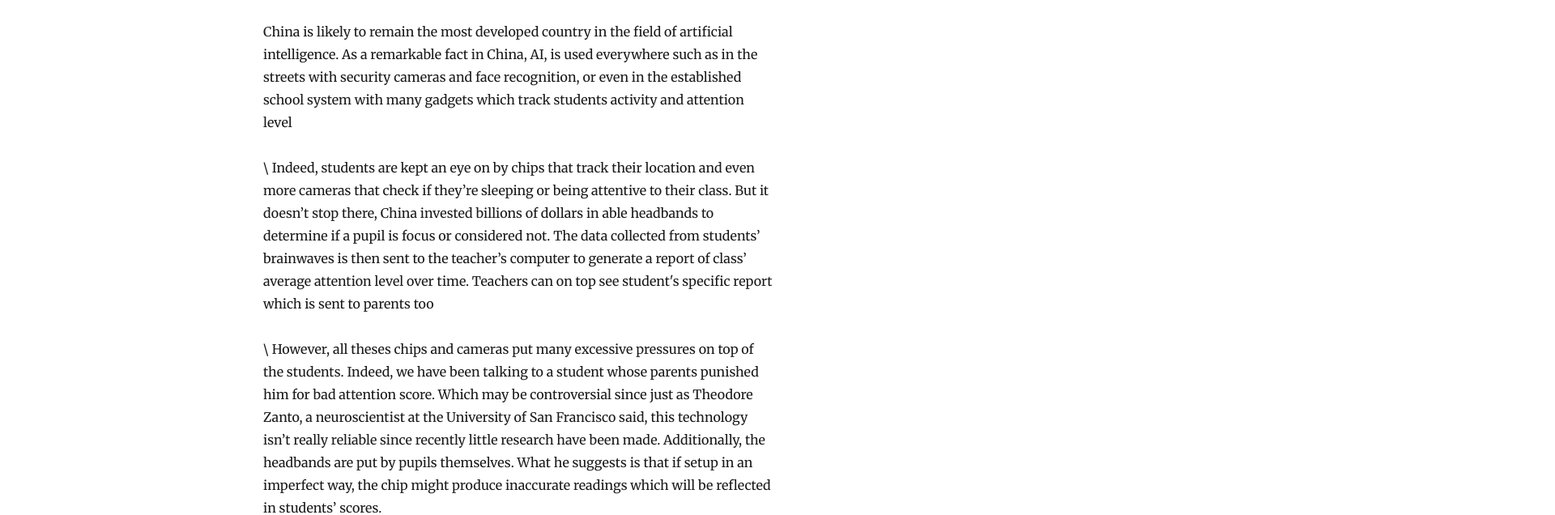
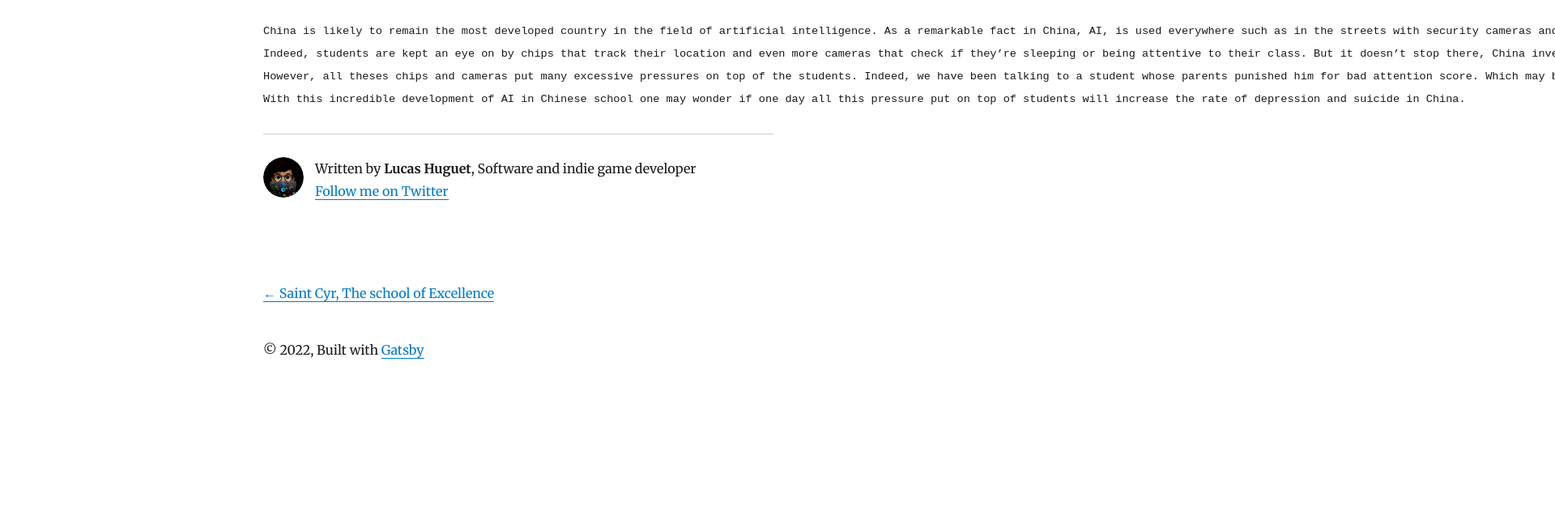
Before and after one commit to lucashuguet/astroblog, a Gatsby site: page /education-powered-by-ai/ in a window 1280 px wide. Shown: the part 170-806 px from the top of the page at 81% size, 1920 px wide, since content can reach past the window. Built offline with nearby package versions, Linux system fonts and the light colour scheme; Gatsby itself is replaced by a stand-in of ours; some packages are replaced by stand-ins of ours; code samples lack their colours.

Commit message:
Update Blog “education-powered-by-ai/index”

```diff
--- a/content/blog/education-powered-by-ai/index.md
+++ b/content/blog/education-powered-by-ai/index.md
@@ -3,10 +3,7 @@ title: Education powered by AI
 date: 2022-05-04T09:13:25.541Z
 description: Is China going too far in AI development ?
 ---
-[](<>)[](<>)[](<>)[](<>)[](<>)[](<>)[](<>)[](<>)    China is likely to remain the most developed country in the field of artificial intelligence. As a remarkable fact in China, AI, is used everywhere such as in the streets with security cameras and face recognition, or even in the established school system with many gadgets which track students activity and attention level
-
-\    Indeed, students are kept an eye on by chips that track their location and even more cameras that check if they’re sleeping or being attentive to their class. But it doesn’t stop there, China invested billions of dollars in able headbands to determine if a pupil is focus or considered not. The data collected from students’ brainwaves is then sent to the teacher’s computer to generate a report of class’ average attention level over time. Teachers can on top see student's specific report which is sent to parents too
-
-\    However, all theses chips and cameras put many excessive pressures on top of the students. Indeed, we have been talking to a student whose parents punished him for bad attention score. Which may be controversial since just as Theodore Zanto, a neuroscientist at the University of San Francisco said, this technology isn’t really reliable since recently little research have been made. Additionally, the headbands are put by pupils themselves. What he suggests is that if setup in an imperfect way, the chip might produce inaccurate readings which will be reflected in students’ scores.
-
-\    With this incredible development of AI in Chinese school one may wonder if one day all this pressure put on top of students will increase the rate of depression and suicide in China.
+    China is likely to remain the most developed country in the field of artificial intelligence. As a remarkable fact in China, AI, is used everywhere such as in the streets with security cameras and face recognition, or even in the established school system with many gadgets which track students activity and attention level
+    Indeed, students are kept an eye on by chips that track their location and even more cameras that check if they’re sleeping or being attentive to their class. But it doesn’t stop there, China invested billions of dollars in able headbands to determine if a pupil is focus or considered not. The data collected from students’ brainwaves is then sent to the teacher’s computer to generate a report of class’ average attention level over time. Teachers can on top see student's specific report which is sent to parents too
+    However, all theses chips and cameras put many excessive pressures on top of the students. Indeed, we have been talking to a student whose parents punished him for bad attention score. Which may be controversial since just as Theodore Zanto, a neuroscientist at the University of San Francisco said, this technology isn’t really reliable since recently little research have been made. Additionally, the headbands are put by pupils themselves. What he suggests is that if setup in an imperfect way, the chip might produce inaccurate readings which will be reflected in students’ scores.
+    With this incredible development of AI in Chinese school one may wonder if one day all this pressure put on top of students will increase the rate of depression and suicide in China.
```
